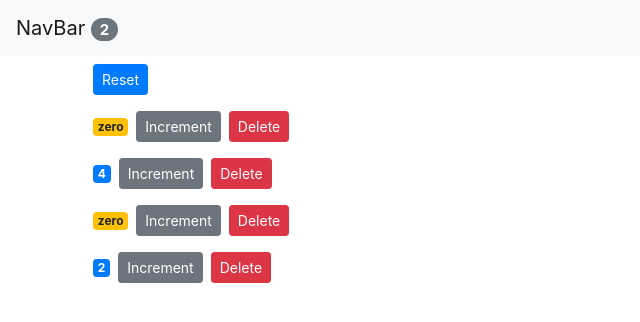
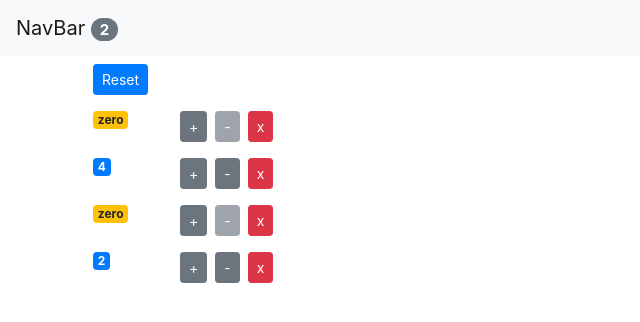
Before and after one commit to benNjogu/ReactJS, a React (Create React App) app in the folder counter-app/: page / in a window 1280 px wide. Shown: the top 322 px of the page, without its empty margins (0-640 px from the left). Built offline with nearby package versions, Linux system fonts and the light colour scheme.

Commit message:
Decrement button

```diff
--- a/counter-app/src/App.js
+++ b/counter-app/src/App.js
@@ -13,16 +13,6 @@
       { id: 4, value: 2 },
     ],
   };
-
-  constructor() {
-    super();
-    console.log('App - Constructor');
-  }
-
-  //Right place to make AJAX calls and get data from server!
-  componentDidMount() {
-    console.log('App - Mounted');
-  }
 
   handleReset = () => {
     const counters = this.state.counters.map((c) => {
@@ -40,13 +30,20 @@
     this.setState({ counters });
   };
 
+  handleDecrement = (counter) => {
+    const counters = [...this.state.counters];
+    const index = counters.indexOf(counter);
+    counters[index] = { ...counter };
+    counters[index].value--;
+    this.setState({ counters });
+  }
+
   handleDelete = (counterId) => {
     const counters = this.state.counters.filter((c) => c.id !== counterId);
     this.setState({ counters });
   };
 
   render() {
-    console.log('App - Rendered');
     return (
       <React.Fragment>
         <NavBar totalCounters={this.state.counters.filter(c => c.value > 0).length} />
@@ -55,6 +52,7 @@
             counters={this.state.counters}
             onReset={this.handleReset}
             onIncrement={this.handleIncrement}
+            onDecrement={this.handleDecrement}
             onDelete={this.handleDelete}
           />
         </main>
--- a/counter-app/src/Components/counter.jsx
+++ b/counter-app/src/Components/counter.jsx
@@ -1,32 +1,33 @@
 import React, { Component } from "react";
 
 class Counter extends Component {
-  componentDidUpdate(prevProps, prevState) {
-    console.log("prevProps ", prevProps);
-    console.log("prevState", prevState);
-  }
-
-  //called just before an element is removed from the dom
-  componentWillUnmount() {
-    console.log("Counter - Unmount");
-  }
-
   render() {
     return (
-      <div>
+      <div className="row">
+        <div className="col-1">
           <span className={this.getBadgeClasses()}>{this.formatCount()}</span>
+        </div>
+        <div className="col">
           <button
             onClick={() => this.props.onIncrement(this.props.counter)}
             className="btn btn-secondary btn-sm"
           >
-          Increment
+            +
+          </button>
+          <button
+            onClick={() => this.props.onDecrement(this.props.counter)}
+            className="btn btn-secondary btn-sm m-2"
+            disabled={this.props.counter.value === 0 ? "disabled" : ""}
+          >
+            -
           </button>
           <button
             onClick={() => this.props.onDelete(this.props.counter.id)}
-          className="btn btn-danger btn-sm m-2"
+            className="btn btn-danger btn-sm"
           >
-          Delete
+            x
           </button>
+        </div>
       </div>
     );
   }
--- a/counter-app/src/Components/counters.jsx
+++ b/counter-app/src/Components/counters.jsx
@@ -3,7 +3,8 @@
 
 class Counters extends Component {
   render() {
-    const { onReset, onDelete, onIncrement, counters } = this.props;
+    const { onReset, onDelete, onIncrement, onDecrement, counters } =
+      this.props;
 
     return (
       <div>
@@ -14,6 +15,7 @@
           <Counter
             key={counter.id}
             onIncrement={onIncrement}
+            onDecrement={onDecrement}
             onDelete={onDelete}
             counter={counter}
           />
```
Lines whose indentation alone changed are shown as unchanged.
